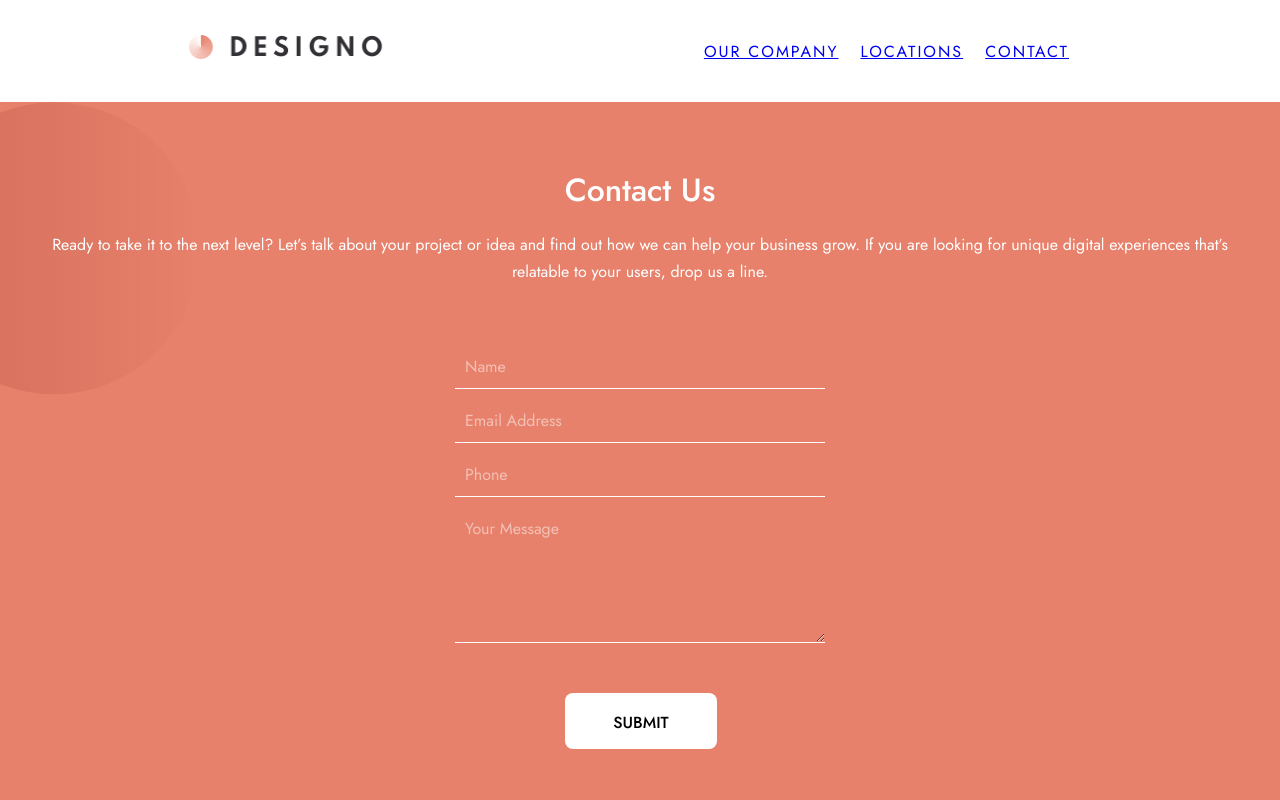
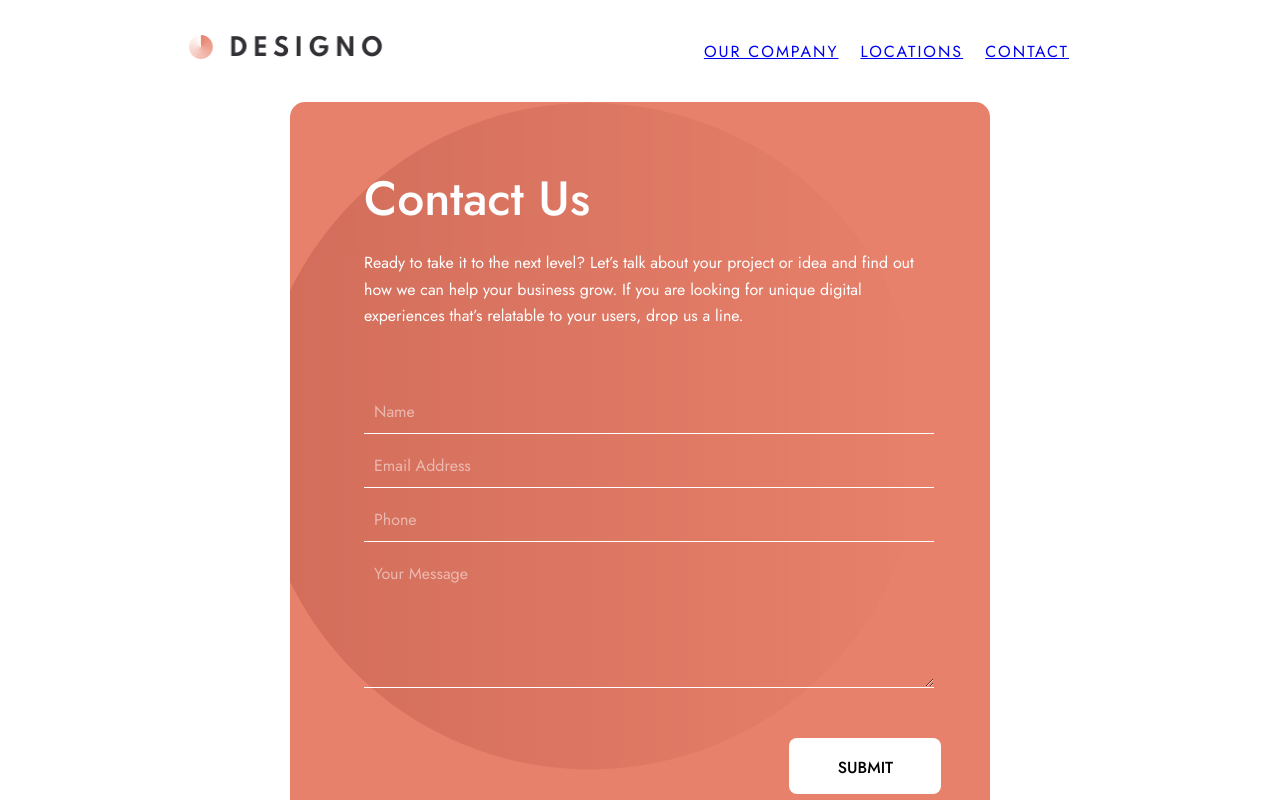
Before and after one commit to Aryaman2803/Designo, a React (Create React App) app: page /contact in a window 1280 px wide. Shown: the top 800 px of the page. Built offline with nearby package versions, Linux system fonts and the light colour scheme.

Commit message:
contact page responsive on tablets

```diff
--- a/src/Contact.scss
+++ b/src/Contact.scss
@@ -89,3 +89,41 @@
     margin-bottom: 0rem;
   }
 }
+
+@media screen and (min-width: $tablet) {
+  .Contact {
+    .form {
+      width: 70rem;
+      margin: 0 auto;
+      border-radius: 15px;
+      padding: 7rem 5rem;
+      margin-bottom: 12rem;
+      img {
+        width: 200rem;
+        left: -100%;
+        top: 0%;
+        // transform: rotate(180deg);
+      }
+
+      h2 {
+        font-size: 4.8rem;
+      }
+      p {
+        text-align: left;
+      }
+      .container {
+        align-items: flex-start;
+      }
+      form {
+        input,
+        textarea {
+          width: 57rem;
+        }
+        button {
+          align-self: flex-end;
+          margin-right: -0.7rem;
+        }
+      }
+    }
+  }
+}
```
